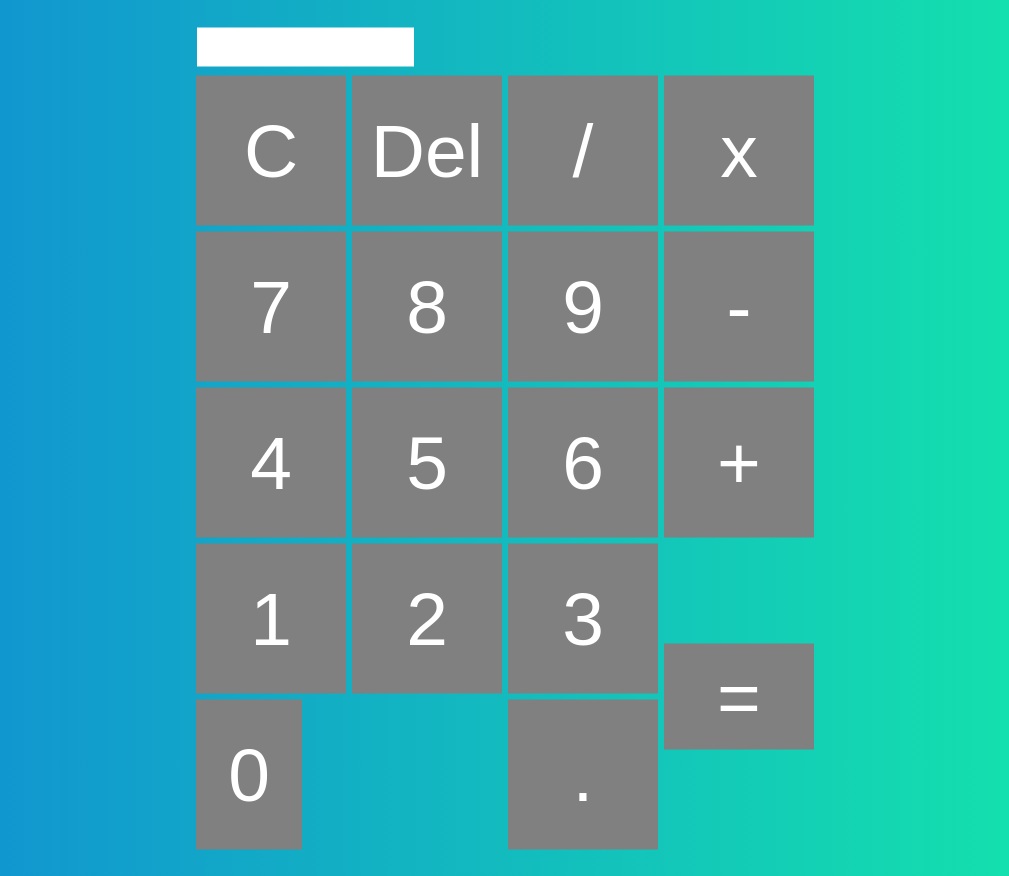
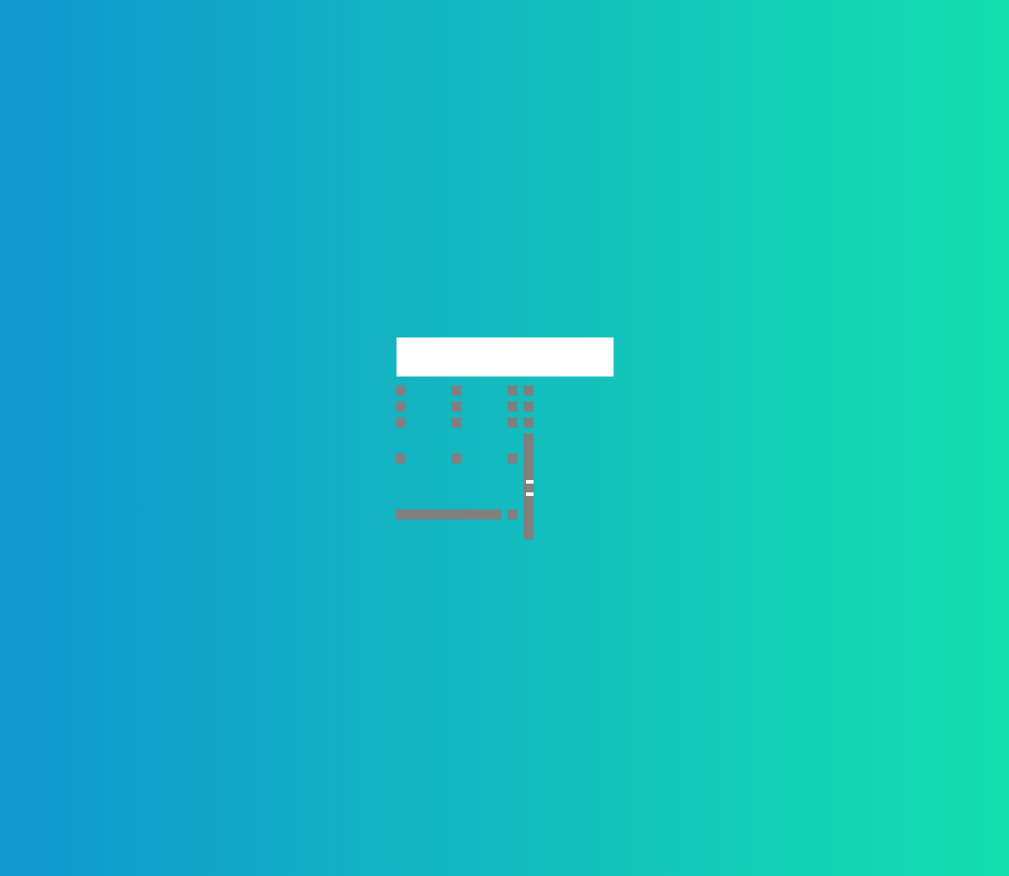
Before and after one commit to yuby123/ernanda, a Django app: page / in a window 1280 px wide. Shown: the whole page, without its empty margins (135-1144 px from the left). Run offline with Django 4.2, Linux system fonts and the light colour scheme.

Commit message:
Update base.html

```diff
--- a/templates/base.html
+++ b/templates/base.html
@@ -25,9 +25,9 @@
                 padding: 0%;
             }
             .button{
-                width:150;
-                height:150;
-                font-size:75;
+                width:10;
+                height:10;
+                font-size:50;
                 margin: 2;
                 cursor: pointer;
                 background: grey;
```
